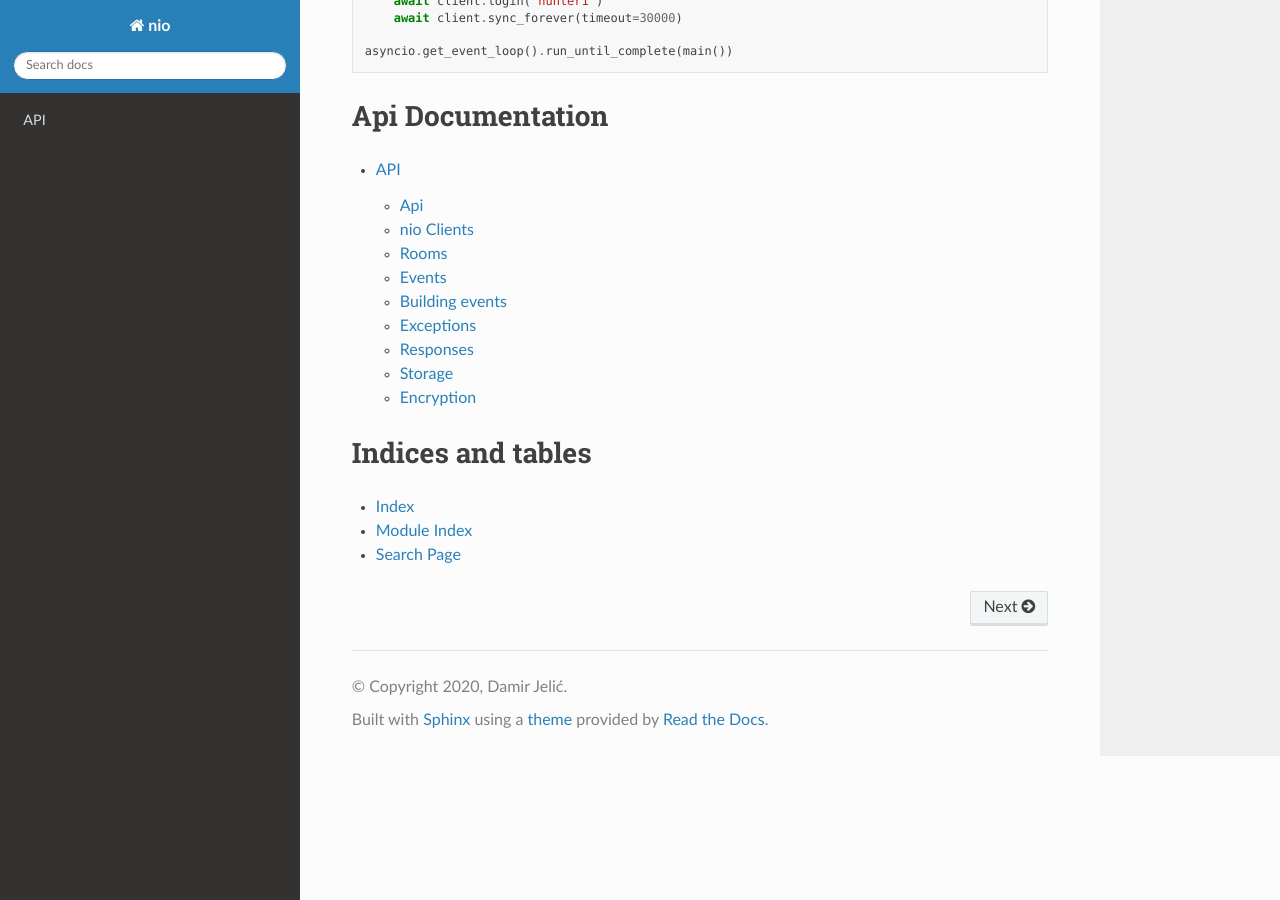
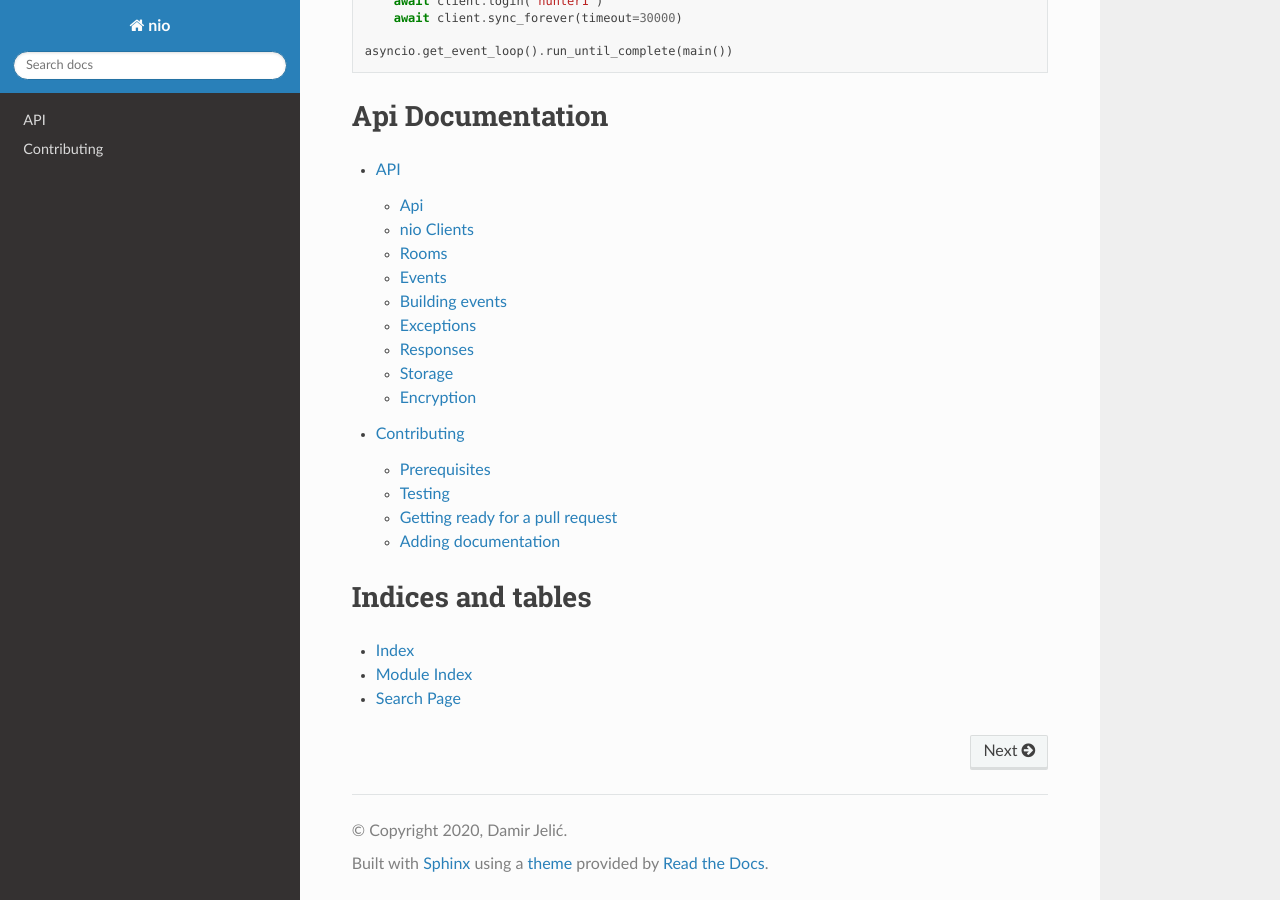
Before and after one commit to matrix-nio/matrix-nio, a Sphinx documentation site: the page built from doc/index.rst, in a window 1280 px wide and 900 px high, scrolled down 2263 px. Built offline with Sphinx 7.4.7 and the Read the Docs theme 2.0.0, drawn with Linux system fonts in a browser that asks for light colours; part of the change alters nothing that is shown.

Commit message:
Add contribution guide
Includes an overview of how to get started developing parts of nio, some guidelines on testing and opening PRs, and how to add more documentation.

```diff
--- /dev/null
+++ b/doc/contributing.rst
@@ -0,0 +1,93 @@
+Contributing
+============
+
+There are lots of ways to contribute, from adding new features via pull
+requests to opening issues for missing features. Check out our
+`issues list <https://github.com/poljar/matrix-nio/issues>`_ and
+filter for good first issues to find something we think you could tackle.
+
+We recommend creating a Python 3 `virtual environment
+<https://docs.python.org/3/tutorial/venv.html>`_ (or using `pipenv
+<https://docs.python-guide.org/dev/virtualenvs/>`_) before you start coding to
+keep the packages you need for nio separate from the packages you might need
+for other projects. Throughout the rest of the document, we'll assume you're
+working in your virtual environment.
+
+Prerequisites
+-------------
+
+You'll need to install the following:
+
+- ``make``
+- `matrix-org/olm <https://gitlab.matrix.org/matrix-org/olm>`_ version 3.x
+
+You'll also need to install some pip packages:
+
+.. code-block:: sh
+
+    pip install -r test-requirements.txt
+    pip install -r rtd-requirements.txt
+
+
+.. _Testing:
+
+Testing
+-------
+
+As you write, you may want to test your changes. You can add new tests and test
+files in ``tests/`` to be picked up by pytest. To run the full test suite
+(please do this before submitting your pull request!), run
+
+.. code-block:: sh
+
+    make test
+
+
+If you only want to test your changes (and not run all of the test suite), you can run the following:
+
+.. code-block:: sh
+
+	python3 -m pytest --benchmark-disable tests/your-test.py
+
+
+Getting ready for a pull request
+--------------------------------
+
+`Get early feedback. <https://requests.readthedocs.io/en/master/dev/contributing/#get-early-feedback>`_
+You don't need to perfect your changes to submit them; early feedback can help
+guide you in the right direction, especially if you're struggling.
+
+Make sure any new classes or methods you've added are properly documented, and if you've changed any existing methods make sure their docstrings are still up-to-date. It's really important to have good documentation because you encourage other people to use that great feature you just added!
+
+Before you submit your code for discussion, please make sure your code passes
+the test suite by reading Testing_. Next, run ``make typecheck`` to verify that
+mypy is happy with the types in your code. Not sure about an error you got from
+either? No worries; submit your changes and we'll talk about it.
+
+When ready, push your changes to a fork of
+`poljar/matrix-nio <https://github.com/poljar/matrix-nio>`_ and open up a pull
+request. Give us a bit of a description of what changes you've made and why. If
+you are trying to close an open issue, you can link to it just by writing
+"Closes #104" in the description.
+
+Adding documentation
+--------------------
+
+Writing might be hard, but with a few instructions we'll get you started. As
+you code, you can just write docstrings in your classes and methods, but if you
+want to document the architecture of nio (and we'd love if you did!) you can
+help us write documentation in the `reStructuredText
+<http://www.sphinx-doc.org/en/master/usage/restructuredtext/basics.html>`_
+format.
+
+You'll need to install
+`Sphinx <https://www.sphinx-doc.org/en/master/index.html>`_
+if you'd like to preview your changes:
+
+.. code-block:: sh
+
+    pip install sphinx
+
+Once that is done, edit the ``.rst`` files in ``doc/`` and run ``make html``
+in the same directory. You'll now have HTML pages in ``doc/build/html`` you
+can review.
--- a/doc/index.rst
+++ b/doc/index.rst
@@ -9,8 +9,10 @@ Api Documentation
 =================
 
 .. toctree::
+   :maxdepth: 2
+
    nio
-   :maxdepth: 2
+   contributing
 
 
 Indices and tables
```
